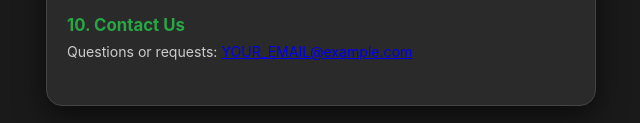
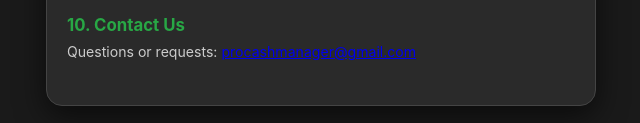
Before and after one commit to sureshsahu7748-ship-it/ProCase-Manager, a website: page privacy.html in a window 1280 px wide. Shown: the part 1831-1954 px from the top of the page, 319-959 px from the left. Drawn offline with Linux system fonts and the light colour scheme.

Commit message:
Update privacy.html

```diff
--- a/privacy.html
+++ b/privacy.html
@@ -1,4 +1,4 @@
-<!DOCTYPE html>
+ <!DOCTYPE html>
 <html lang="en">
 <head>
   <meta charset="UTF-8">
@@ -81,7 +81,7 @@
 
     <section>
       <h2>10. Contact Us</h2>
-      <p>Questions or requests: <a href="mailto:YOUR_EMAIL@example.com">YOUR_EMAIL@example.com</a></p>
+      <p>Questions or requests: <a href="mailto:procashmanager@gmail.com">procashmanager@gmail.com</a></p>
     </section>
 
   </div>
```
